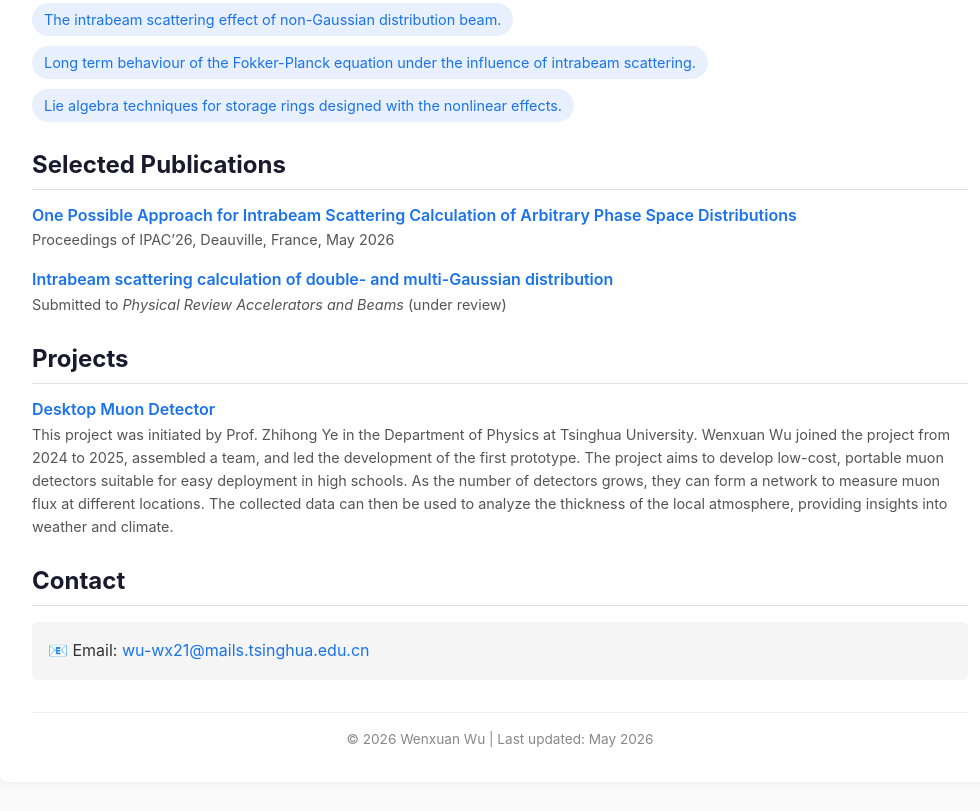
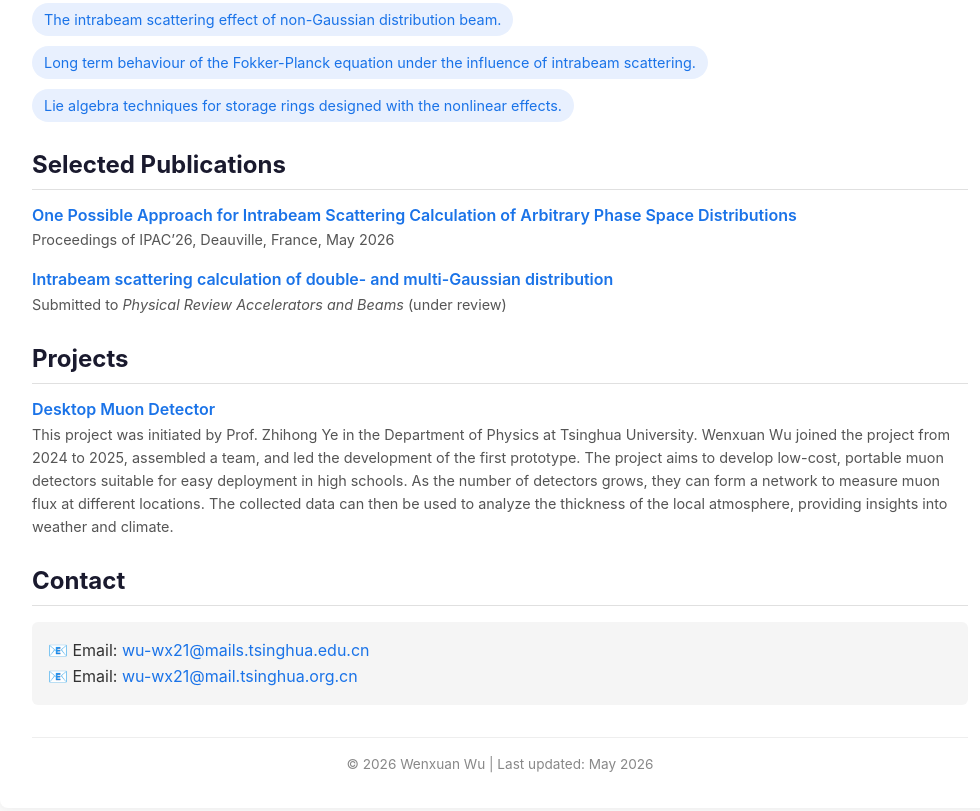
Before and after one commit to wx-wu21/wxwu.github.io, a plain HTML site: page index.html in a window 1280 px wide. Shown: the part 309-1120 px from the top of the page, without its empty margins (140-1120 px from the left). Drawn offline with Linux system fonts and the light colour scheme.

Commit message:
Update index.html
Added a new email address

```diff
--- a/index.html
+++ b/index.html
@@ -144,6 +144,7 @@
         <h2>Contact</h2>
         <div class="contact-info">
             📧 Email: <a href="mailto:wu-wx21@mails.tsinghua.edu.cn">wu-wx21@mails.tsinghua.edu.cn</a><br>
+            📧 Email: <a href="mailto:wu-wx21@mail.tsinghua.org.cn">wu-wx21@mail.tsinghua.org.cn</a><br>
         </div>
 
         <footer>
```
